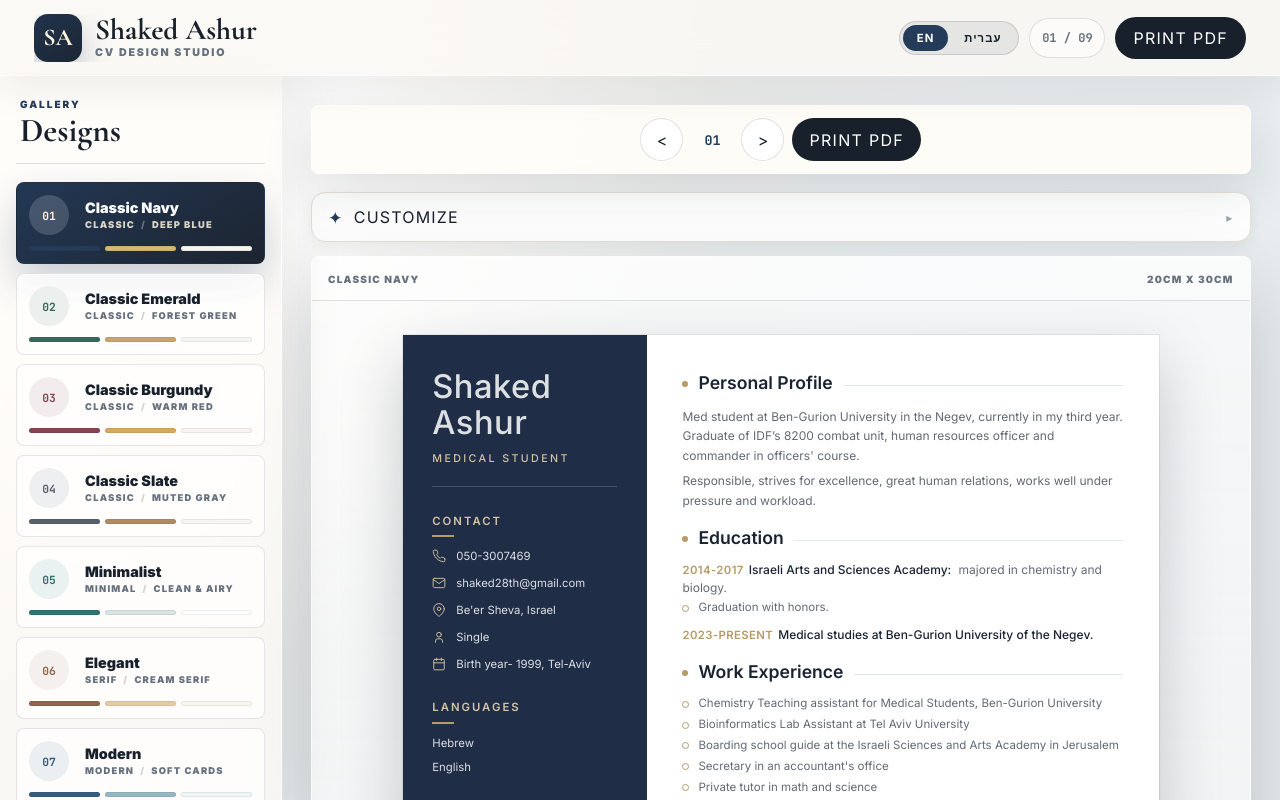
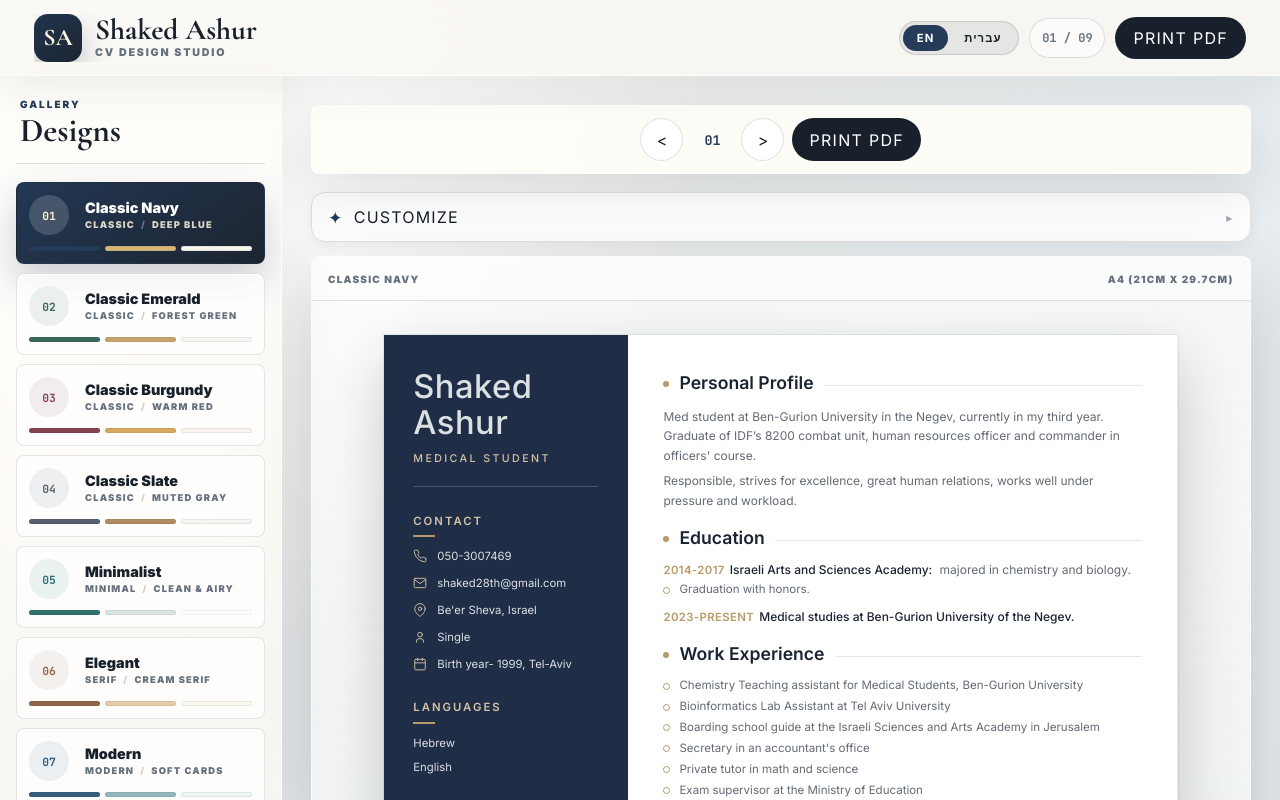
Before and after one commit to Adi1231234/shaked-cv-react, a React (Vite) app: page / in a window 1280 px wide. Shown: the top 800 px of the page. Built offline with nearby package versions, Linux system fonts and the light colour scheme; a web font is replaced by a local one.

Commit message:
resize all designs from 20x30cm to A4 (21x29.7cm)

```diff
--- a/src/App.css
+++ b/src/App.css
@@ -624,8 +624,8 @@
 }
 
 .cv-frame {
-  width: 756px;
-  height: 1134px;
+  width: 794px;
+  height: 1123px;
   position: absolute;
   top: 0;
   left: 0;
@@ -849,7 +849,7 @@
 
 @media print {
   @page {
-    size: 20cm 30cm;
+    size: A4;
     margin: 0;
   }
 
@@ -857,8 +857,8 @@
     margin: 0 !important;
     padding: 0 !important;
     background: #ffffff !important;
-    width: 20cm !important;
-    height: 30cm !important;
+    width: 21cm !important;
+    height: 29.7cm !important;
     overflow: visible !important;
   }
 
@@ -907,8 +907,8 @@
   }
 
   .cv-frame-shell {
-    width: 20cm !important;
-    height: 30cm !important;
+    width: 21cm !important;
+    height: 29.7cm !important;
     overflow: visible !important;
     box-shadow: none !important;
     margin: 0 !important;
@@ -916,8 +916,8 @@
   }
 
   .cv-frame {
-    width: 20cm !important;
-    height: 30cm !important;
+    width: 21cm !important;
+    height: 29.7cm !important;
     transform: none !important;
     margin: 0 !important;
     padding: 0 !important;
--- a/src/App.tsx
+++ b/src/App.tsx
@@ -118,7 +118,7 @@ const designs: DesignOption[] = [
 const getInitialScale = () => {
   if (typeof window === 'undefined') return 1;
   const chromeWidth = window.innerWidth > 920 ? 360 : 48;
-  return Math.min(1, Math.max(0.34, (window.innerWidth - chromeWidth) / 756));
+  return Math.min(1, Math.max(0.34, (window.innerWidth - chromeWidth) / 794));
 };
 
 function App() {
@@ -193,7 +193,7 @@ ${buildColorOverride(current.key, currentColors)}
       const stage = stageRef.current;
       if (!stage) return;
       const available = Math.max(0, stage.clientWidth - 48);
-      const cvWidth = 756; // 20cm at 96dpi
+      const cvWidth = 794; // 21cm (A4 width) at 96dpi
       setScale(Math.min(1, available / cvWidth));
     };
 
@@ -453,10 +453,10 @@ ${buildColorOverride(current.key, currentColors)}
           <section className="canvas-area" aria-label="CV preview canvas">
             <div className="canvas-topline">
               <span>{current.name}</span>
-              <span>20cm x 30cm</span>
+              <span>A4 (21cm x 29.7cm)</span>
             </div>
             <div className="cv-stage" ref={stageRef}>
-              <div className="cv-frame-shell" style={{ width: 756 * scale, height: 1134 * scale }}>
+              <div className="cv-frame-shell" style={{ width: 794 * scale, height: 1123 * scale }}>
                 <div className="cv-frame" style={{ transform: `scale(${scale})` }}>
                   <CvContext.Provider value={cvValue}>
                     {current.render()}
--- a/src/designs/Design1Classic.css
+++ b/src/designs/Design1Classic.css
@@ -8,11 +8,11 @@
   --ink-soft: #4a5568;
   --divider: #e2e8f0;
 
-  width: 20cm;
-  height: 30cm;
+  width: 21cm;
+  height: 29.7cm;
   background: var(--main-bg);
   display: grid;
-  grid-template-columns: 6.45cm 13.55cm;
+  grid-template-columns: 6.45cm 1fr;
   box-shadow: 0 10px 40px rgba(26, 35, 50, 0.12), 0 2px 8px rgba(26, 35, 50, 0.06);
   overflow: hidden;
   color: var(--ink);
--- a/src/designs/Design2Minimalist.css
+++ b/src/designs/Design2Minimalist.css
@@ -1,6 +1,6 @@
 .d2-page {
-  width: 20cm;
-  height: 30cm;
+  width: 21cm;
+  height: 29.7cm;
   background: #ffffff;
   padding: 0.78cm 1.22cm;
   box-shadow: 0 10px 40px rgba(0,0,0,0.08);
--- a/src/designs/Design3Elegant.css
+++ b/src/designs/Design3Elegant.css
@@ -1,6 +1,6 @@
 .d3-page {
-  width: 20cm;
-  height: 30cm;
+  width: 21cm;
+  height: 29.7cm;
   background: #faf6ee;
   padding: 0.9cm 1.2cm;
   box-shadow: 0 10px 40px rgba(91, 63, 37, 0.15);
--- a/src/designs/Design4Modern.css
+++ b/src/designs/Design4Modern.css
@@ -1,6 +1,6 @@
 .d4-page {
-  width: 20cm;
-  height: 30cm;
+  width: 21cm;
+  height: 29.7cm;
   background: #f7faf9;
   padding: 0.72cm 0.82cm;
   box-shadow: 0 10px 40px rgba(60, 90, 80, 0.12);
--- a/src/designs/Design5Executive.css
+++ b/src/designs/Design5Executive.css
@@ -1,6 +1,6 @@
 .d5-page {
-  width: 20cm;
-  height: 30cm;
+  width: 21cm;
+  height: 29.7cm;
   background: #ffffff;
   font-family: 'Inter', sans-serif;
   color: #1a1a1a;
--- a/src/designs/Design6Editorial.css
+++ b/src/designs/Design6Editorial.css
@@ -1,6 +1,6 @@
 .d6-page {
-  width: 20cm;
-  height: 30cm;
+  width: 21cm;
+  height: 29.7cm;
   background: #fcfaf7;
   padding: 0.7cm 0.9cm;
   box-shadow: 0 10px 40px rgba(0,0,0,0.08);
--- a/src/designs/DesignClassicBurgundy.css
+++ b/src/designs/DesignClassicBurgundy.css
@@ -1,6 +1,6 @@
 .d1b-page {
-  width: 20cm;
-  height: 30cm;
+  width: 21cm;
+  height: 29.7cm;
   overflow: hidden;
   background: #fffaf7;
   color: #26191a;
--- a/src/designs/DesignClassicEmerald.css
+++ b/src/designs/DesignClassicEmerald.css
@@ -1,6 +1,6 @@
 .d1e-page {
-  width: 20cm;
-  height: 30cm;
+  width: 21cm;
+  height: 29.7cm;
   overflow: hidden;
   background: #fbfcf8;
   color: #1d3029;
--- a/src/designs/DesignClassicSlate.css
+++ b/src/designs/DesignClassicSlate.css
@@ -1,6 +1,6 @@
 .d1s-page {
-  width: 20cm;
-  height: 30cm;
+  width: 21cm;
+  height: 29.7cm;
   overflow: hidden;
   background: #f8fafb;
   color: #202a33;
```
